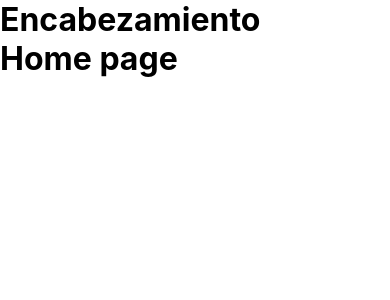
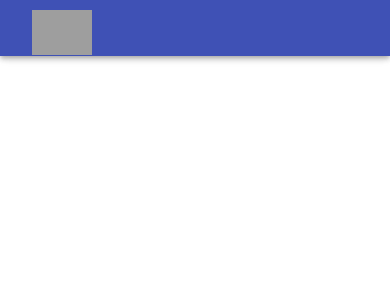
Before and after one commit to enzoayala32/Profesional, a React (Create React App) app in the folder reserva_hotelera/: page / in a window 390 px wide. Shown: the top 300 px of the page. Built offline with nearby package versions, Linux system fonts and the light colour scheme; grey boxes are pictures that could not be loaded.

Commit message:
añadidas funciones displayMobile y display desktop

```diff
--- a/reserva_hotelera/src/components/Header.js
+++ b/reserva_hotelera/src/components/Header.js
@@ -1,11 +1,36 @@
-import React from 'react'
+import React, { useState } from 'react'
+import {AppBar, makeStyles, Toolbar} from "@material-ui/core"
+import logo from "../images/logo.png"
+const Header = () => {
 
-const Header = () => {
+  const [mobile,setMobile]=useState(false)
+  const classes=usestyle()
+  const displayMobile=()=>{}
+  const displayDesktop=()=>(
+    <Toolbar className={classes.toolbar}>
+      <img src={logo} className={classes.logo}/>
+    </Toolbar>
+  )
+
   return (
-    <div>
-        <h1>Encabezamiento</h1>
-    </div>
+    <AppBar>
+      {
+        mobile ? displayMobile(): displayDesktop()
+      }
+    </AppBar>
   )
 }
+const usestyle=makeStyles((theme)=>({
+  toolbar:{
+    display:"flex",
+    justifyContent:"space-between",
+    alignItems:"center"
+  },
+  logo:{
+    height:"45px",
+    margin:theme.spacing(1,0,0,2),
+    objectFit:"contain",
+  }
+}))
 
 export default Header
```
